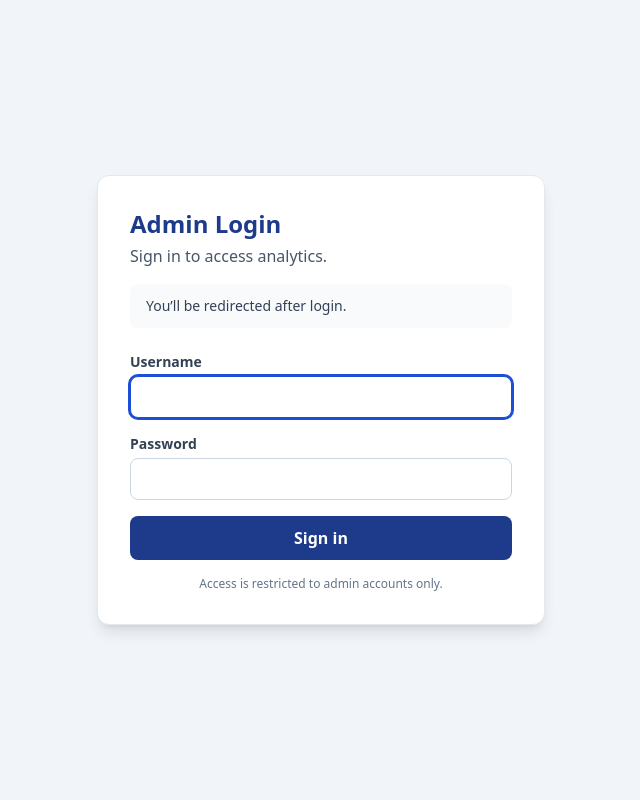
After one commit to AdamSyauqi/btn-recommender, a Django app: page /login/ in a window 1280 px wide. The commit adds this page. Shown: the whole page, without its empty margins (319-959 px from the left). Run offline with Django 5.2, Linux system fonts and the light colour scheme; some libraries are stand-ins or nearby versions.

Commit message:
Added login mechanics and lock analytics to admins only

```diff
--- a/config/settings.py
+++ b/config/settings.py
@@ -126,3 +126,6 @@ STATIC_URL = 'static/'
 # https://docs.djangoproject.com/en/5.2/ref/settings/#default-auto-field
 
 DEFAULT_AUTO_FIELD = 'django.db.models.BigAutoField'
+
+LOGIN_REDIRECT_URL = "/recommender/analytics/"
+LOGOUT_REDIRECT_URL = "/recommender/login/"
--- a/recommender/urls.py
+++ b/recommender/urls.py
@@ -1,5 +1,6 @@
 from django.urls import path
 from . import views
+from django.contrib.auth import views as auth_views
 
 app_name = "recommender"
 
@@ -10,4 +11,6 @@ urlpatterns = [
     path("analytics/", views.analytics, name="analytics"),
     path("analytics/<int:event_id>/", views.analytics_detail, name="analytics_detail"),
     path("restart/", views.restart, name="restart"),
+    path("login/", views.login_view, name="login"),
+    path("logout/", views.logout_view, name="logout"),
 ]
--- a/recommender/views.py
+++ b/recommender/views.py
@@ -11,8 +11,10 @@ import matplotlib
 matplotlib.use("Agg")  # server-safe backend
 import matplotlib.pyplot as plt
 
-from django.http import Http404
+from django.http import Http404, HttpResponseForbidden
 from django.shortcuts import redirect, render
+from django.contrib.auth import authenticate, login as dj_login, logout as dj_logout
+from django.contrib.auth.decorators import login_required, user_passes_test
 from django.urls import reverse
 
 from .models import RecommendationEvent
@@ -22,6 +24,62 @@ SESSION_ANSWERS_KEY = "btn_answers"          # Dict[node_id -> choice_key]
 SESSION_NODE_KEY = "btn_node"               # current node id
 SESSION_META_KEY = "btn_meta"               # accumulated meta: segment/customer_type/goal/etc
 SESSION_LAST_EVENT_ID = "btn_last_event_id" # prevent duplicate logging on refresh
+
+def _is_admin(user):
+    return user.is_authenticated and (user.is_staff or user.is_superuser)
+
+
+def admin_required(view_func):
+    """
+    - If not logged in: redirect to recommender:login
+    - If logged in but not admin: 403
+    """
+    @login_required(login_url="recommender:login")
+    @user_passes_test(_is_admin, login_url="recommender:login")
+    def _wrapped(request, *args, **kwargs):
+        # user_passes_test redirects non-admins to login by default;
+        # we prefer 403 if they ARE logged in but not admin.
+        if request.user.is_authenticated and not _is_admin(request.user):
+            return HttpResponseForbidden("Forbidden")
+        return view_func(request, *args, **kwargs)
+    return _wrapped
+
+
+def login_view(request):
+    """
+    Simple admin login page.
+    Redirects to ?next=... if provided; otherwise goes to analytics.
+    """
+    next_url = request.GET.get("next") or request.POST.get("next") or reverse("recommender:analytics")
+
+    # If already logged in as admin, go straight to analytics
+    if request.user.is_authenticated and _is_admin(request.user):
+        return redirect(next_url)
+
+    error = ""
+    if request.method == "POST":
+        username = (request.POST.get("username") or "").strip()
+        password = request.POST.get("password") or ""
+
+        user = authenticate(request, username=username, password=password)
+        if user is None:
+            error = "Invalid username or password."
+        else:
+            if not _is_admin(user):
+                error = "This account is not allowed to access analytics."
+            else:
+                dj_login(request, user)
+                return redirect(next_url)
+
+    return render(request, "recommender/login.html", {
+        "error": error,
+        "next": next_url,
+    })
+
+
+def logout_view(request):
+    dj_logout(request)
+    return redirect("recommender:login")
 
 def _ensure_session(request) -> None:
     if not request.session.session_key:
@@ -227,7 +285,7 @@ def _bar_chart_base64(counter: Counter, title: str, top_n: int = 10) -> str:
     plt.tight_layout()
     return _fig_to_base64(fig)
 
-
+@admin_required
 def analytics(request):
     """
     Analytics dashboard:
@@ -275,6 +333,7 @@ def analytics(request):
         },
     })
 
+@admin_required
 def analytics_detail(request, event_id: int):
     """
     Show one event with:
--- /dev/null
+++ b/templates/recommender/login.html
@@ -0,0 +1,70 @@
+<!doctype html>
+<html lang="en">
+<head>
+  <meta charset="utf-8">
+  <title>Admin Login</title>
+  <script src="https://cdn.tailwindcss.com"></script>
+</head>
+
+<body class="bg-slate-100 text-slate-800 min-h-screen flex items-center justify-center px-4">
+  <div class="w-full max-w-md">
+    <div class="bg-white border border-slate-200 rounded-xl shadow-lg p-8">
+      <h1 class="text-2xl font-bold text-blue-900">Admin Login</h1>
+      <p class="text-slate-600 mt-1">Sign in to access analytics.</p>
+
+      {% if error %}
+        <div class="mt-4 rounded-lg bg-red-100 text-red-700 px-4 py-3 text-sm">
+          {{ error }}
+        </div>
+      {% endif %}
+
+      {% if next %}
+        <div class="mt-4 rounded-lg bg-slate-50 text-slate-700 px-4 py-3 text-sm">
+          You’ll be redirected after login.
+        </div>
+      {% endif %}
+
+      <form method="post" class="mt-6 space-y-4">
+        {% csrf_token %}
+
+        <div>
+          <label class="block text-sm font-semibold text-slate-700 mb-1">Username</label>
+          <input
+            type="text"
+            name="username"
+            required
+            autofocus
+            class="w-full rounded-lg border border-slate-300 px-3 py-2
+                   focus:outline-none focus:ring-2 focus:ring-blue-700 focus:border-blue-700"
+          >
+        </div>
+
+        <div>
+          <label class="block text-sm font-semibold text-slate-700 mb-1">Password</label>
+          <input
+            type="password"
+            name="password"
+            required
+            class="w-full rounded-lg border border-slate-300 px-3 py-2
+                   focus:outline-none focus:ring-2 focus:ring-blue-700 focus:border-blue-700"
+          >
+        </div>
+
+        <input type="hidden" name="next" value="{{ next }}">
+
+        <button
+          type="submit"
+          class="w-full bg-blue-900 hover:bg-blue-800 text-white font-semibold
+                 px-4 py-2.5 rounded-lg transition rounded-lg"
+        >
+          Sign in
+        </button>
+
+        <div class="text-xs text-slate-500 text-center">
+          Access is restricted to admin accounts only.
+        </div>
+      </form>
+    </div>
+  </div>
+</body>
+</html>
--- a/templates/recommender/result.html
+++ b/templates/recommender/result.html
@@ -63,12 +63,14 @@
         >
           Start again
         </a>
+        {% if request.user.is_authenticated and request.user.is_staff %}
           <a
             href="{% url 'recommender:analytics' %}"
             class="inline-flex items-center justify-center rounded-xl border border-slate-300 bg-white px-5 py-3 text-lg font-semibold text-slate-900 hover:bg-slate-50"
           >
             View analytics
           </a>
+        {% endif %}
       </div>
     </div>
   </main>
```
Also changed, not shown: templates/recommender/analytics.html (+7 -1 lines). Lines whose indentation alone changed are shown as unchanged.
